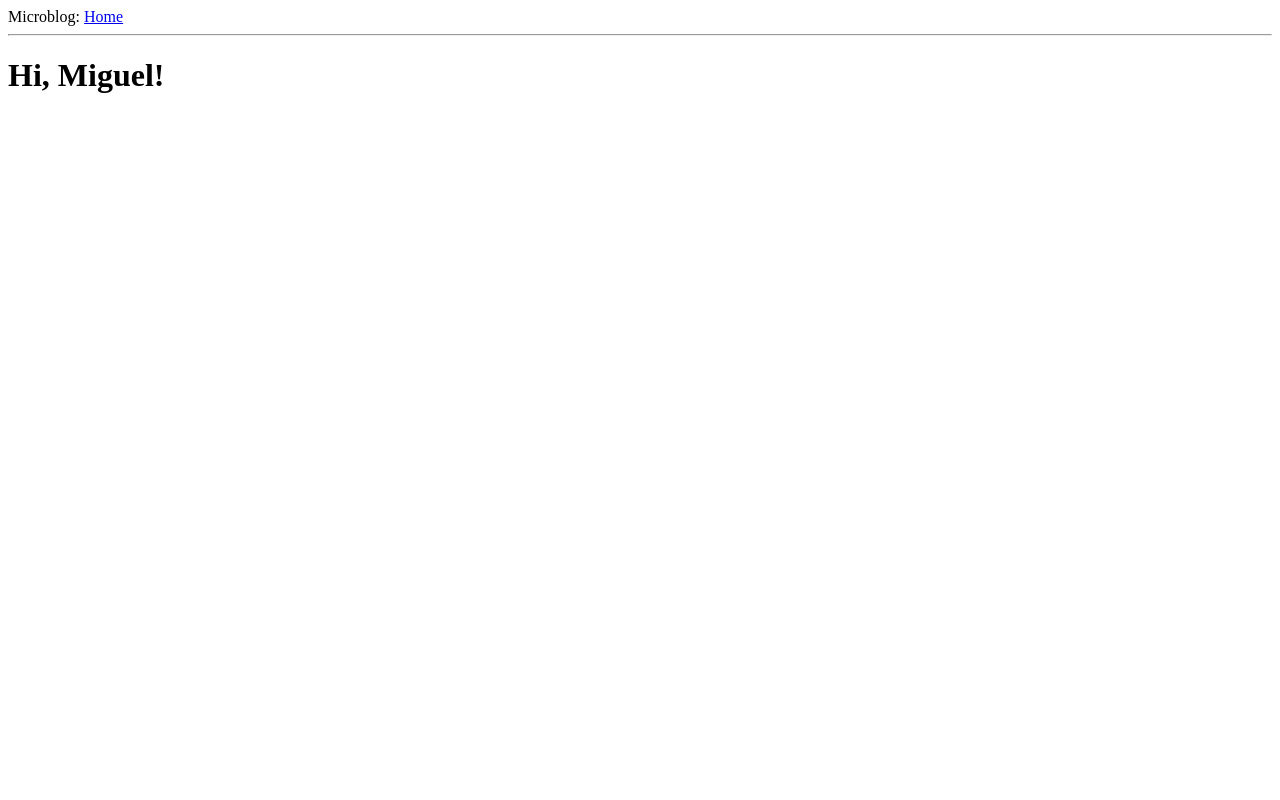
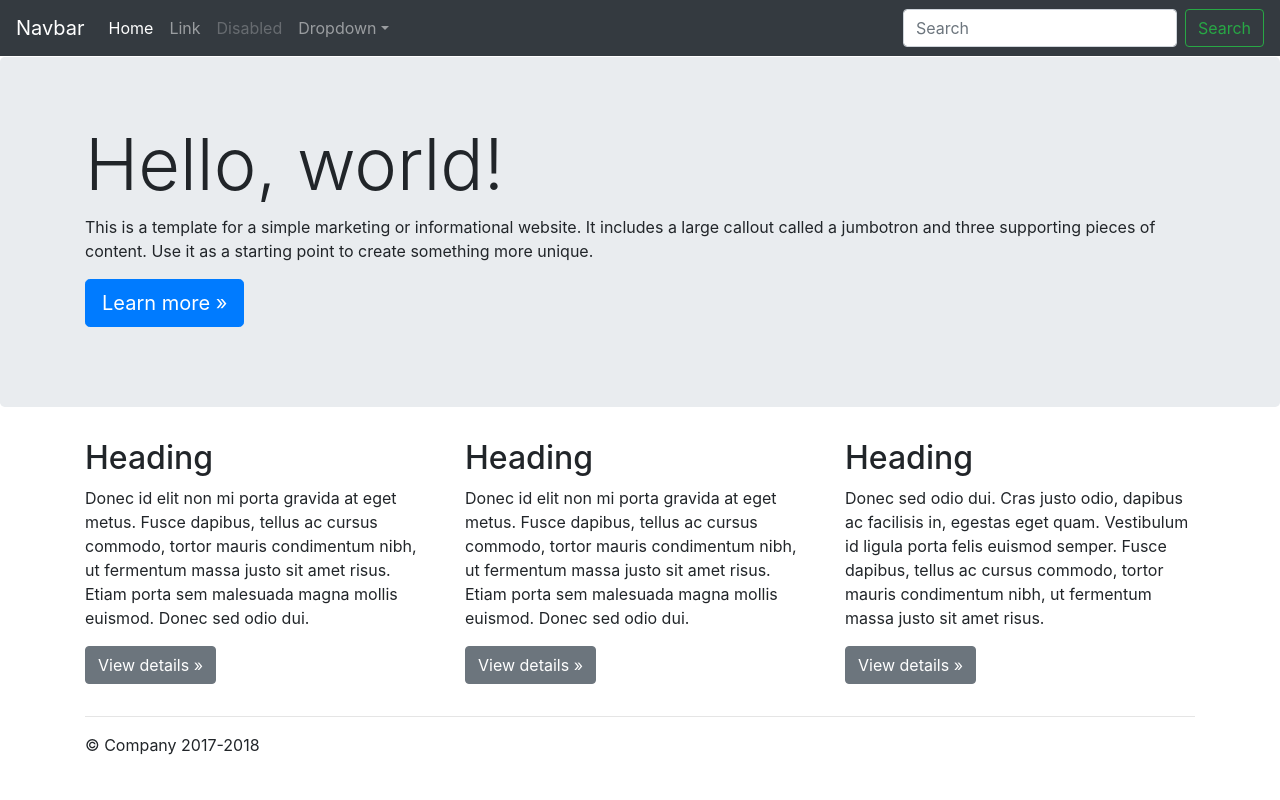
Before and after one commit to fstevanus/project, a Flask app: page / in a window 1280 px wide. Run offline with Flask 2, Linux system fonts and the light colour scheme; some libraries are stand-ins or nearby versions.

Commit message:
sodfasjdfkadfad

```diff
--- a/project/templates/base.html
+++ b/project/templates/base.html
@@ -1,4 +1,5 @@
 <html>
+
   <head>
     {% if title %}
     <title>{{ title }} - microblog</title>
--- a/project/templates/index.html
+++ b/project/templates/index.html
@@ -1,7 +1,117 @@
 {% extends "base.html" %}
 {% block content %}
-    <h1>Hi, {{ user.nickname }}!</h1>
+    <!-- <h1>Hi, {{ user.nickname }}!</h1>
     {% for post in posts %}
     <div><p>{{ post.author.nickname }} says: <b>{{ post.body }}</b></p></div>
-    {% endfor %}
+    {% endfor %} -->
+
+
+
+
+    <!-- tets edan -->
+    <!doctype html>
+<html lang="en">
+  <head>
+    <meta charset="utf-8">
+    <meta name="viewport" content="width=device-width, initial-scale=1, shrink-to-fit=no">
+    <meta name="description" content="">
+    <meta name="author" content="">
+    <link rel="icon" href="../../../../favicon.ico">
+
+    <title>Jumbotron Template for Bootstrap</title>
+
+    <!-- Bootstrap core CSS -->
+    <link href="static/bootstrap.min.css" rel="stylesheet">
+
+    <!-- Custom styles for this template -->
+    <link href="jumbotron.css" rel="stylesheet">
+  </head>
+
+  <body>
+
+    <nav class="navbar navbar-expand-md navbar-dark fixed-top bg-dark">
+      <a class="navbar-brand" href="#">Navbar</a>
+      <button class="navbar-toggler" type="button" data-toggle="collapse" data-target="#navbarsExampleDefault" aria-controls="navbarsExampleDefault" aria-expanded="false" aria-label="Toggle navigation">
+        <span class="navbar-toggler-icon"></span>
+      </button>
+
+      <div class="collapse navbar-collapse" id="navbarsExampleDefault">
+        <ul class="navbar-nav mr-auto">
+          <li class="nav-item active">
+            <a class="nav-link" href="#">Home <span class="sr-only">(current)</span></a>
+          </li>
+          <li class="nav-item">
+            <a class="nav-link" href="#">Link</a>
+          </li>
+          <li class="nav-item">
+            <a class="nav-link disabled" href="#">Disabled</a>
+          </li>
+          <li class="nav-item dropdown">
+            <a class="nav-link dropdown-toggle" href="http://example.com" id="dropdown01" data-toggle="dropdown" aria-haspopup="true" aria-expanded="false">Dropdown</a>
+            <div class="dropdown-menu" aria-labelledby="dropdown01">
+              <a class="dropdown-item" href="#">Action</a>
+              <a class="dropdown-item" href="#">Another action</a>
+              <a class="dropdown-item" href="#">Something else here</a>
+            </div>
+          </li>
+        </ul>
+        <form class="form-inline my-2 my-lg-0">
+          <input class="form-control mr-sm-2" type="text" placeholder="Search" aria-label="Search">
+          <button class="btn btn-outline-success my-2 my-sm-0" type="submit">Search</button>
+        </form>
+      </div>
+    </nav>
+
+    <main role="main">
+
+      <!-- Main jumbotron for a primary marketing message or call to action -->
+      <div class="jumbotron">
+        <div class="container">
+          <h1 class="display-3">Hello, world!</h1>
+          <p>This is a template for a simple marketing or informational website. It includes a large callout called a jumbotron and three supporting pieces of content. Use it as a starting point to create something more unique.</p>
+          <p><a class="btn btn-primary btn-lg" href="#" role="button">Learn more &raquo;</a></p>
+        </div>
+      </div>
+
+      <div class="container">
+        <!-- Example row of columns -->
+        <div class="row">
+          <div class="col-md-4">
+            <h2>Heading</h2>
+            <p>Donec id elit non mi porta gravida at eget metus. Fusce dapibus, tellus ac cursus commodo, tortor mauris condimentum nibh, ut fermentum massa justo sit amet risus. Etiam porta sem malesuada magna mollis euismod. Donec sed odio dui. </p>
+            <p><a class="btn btn-secondary" href="#" role="button">View details &raquo;</a></p>
+          </div>
+          <div class="col-md-4">
+            <h2>Heading</h2>
+            <p>Donec id elit non mi porta gravida at eget metus. Fusce dapibus, tellus ac cursus commodo, tortor mauris condimentum nibh, ut fermentum massa justo sit amet risus. Etiam porta sem malesuada magna mollis euismod. Donec sed odio dui. </p>
+            <p><a class="btn btn-secondary" href="#" role="button">View details &raquo;</a></p>
+          </div>
+          <div class="col-md-4">
+            <h2>Heading</h2>
+            <p>Donec sed odio dui. Cras justo odio, dapibus ac facilisis in, egestas eget quam. Vestibulum id ligula porta felis euismod semper. Fusce dapibus, tellus ac cursus commodo, tortor mauris condimentum nibh, ut fermentum massa justo sit amet risus.</p>
+            <p><a class="btn btn-secondary" href="#" role="button">View details &raquo;</a></p>
+          </div>
+        </div>
+
+        <hr>
+
+      </div> <!-- /container -->
+
+    </main>
+
+    <footer class="container">
+      <p>&copy; Company 2017-2018</p>
+    </footer>
+
+    <!-- Bootstrap core JavaScript
+    ================================================== -->
+    <!-- Placed at the end of the document so the pages load faster -->
+    <script src="https://code.jquery.com/jquery-3.3.1.slim.min.js" integrity="sha384-q8i/X+965DzO0rT7abK41JStQIAqVgRVzpbzo5smXKp4YfRvH+8abtTE1Pi6jizo" crossorigin="anonymous"></script>
+    <script>window.jQuery || document.write('<script src="../../assets/js/vendor/jquery-slim.min.js"><\/script>')</script>
+    <script src="../../assets/js/vendor/popper.min.js"></script>
+    <script src="static/bootstrap.min.js"></script>
+  </body>
+</html>
+
+
 {% endblock %}
--- a/project/views.py
+++ b/project/views.py
@@ -6,3 +6,8 @@ from . import app
 def index():
     user = {'nickname': 'Miguel'}  # fake user
     return render_template('index.html', title='Home', user=user)
+
+
+@app.route('/asem')
+def asem():
+    return "asem"
--- a/run.py
+++ b/run.py
@@ -1,4 +1,3 @@
-DEBUG = True
 
 from project import app
 
```
Also changed, not shown: test.py (added, +10 -0 lines).
